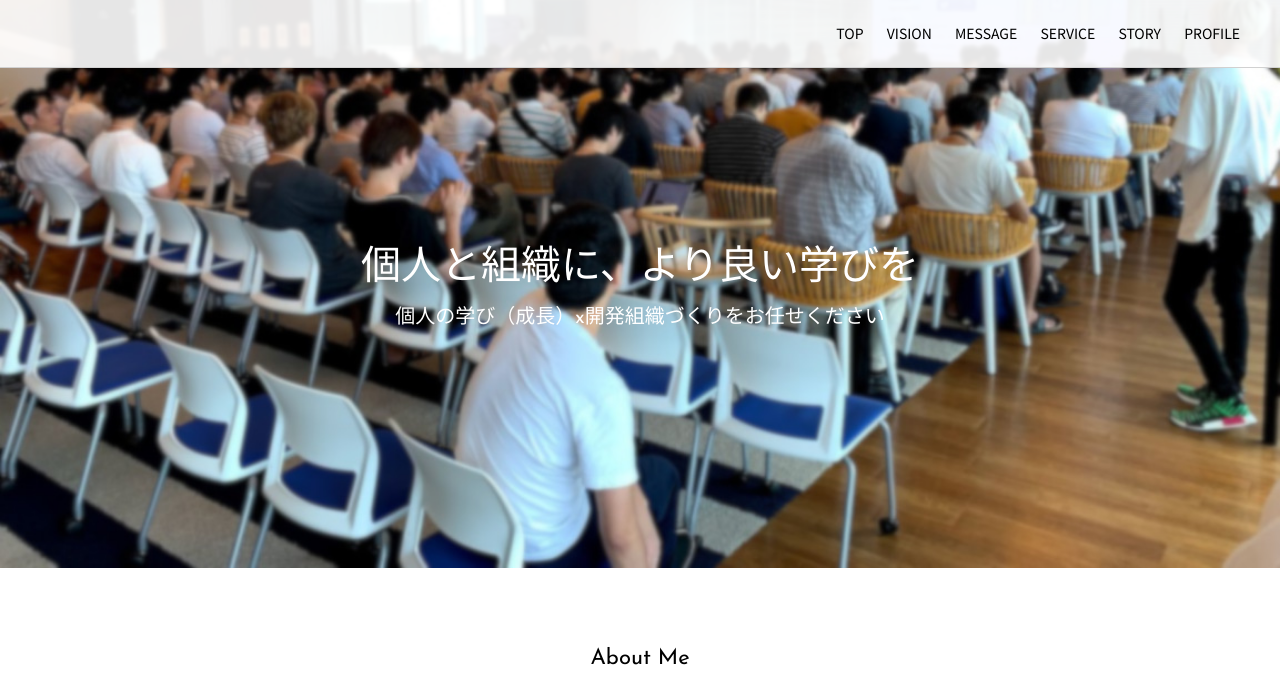
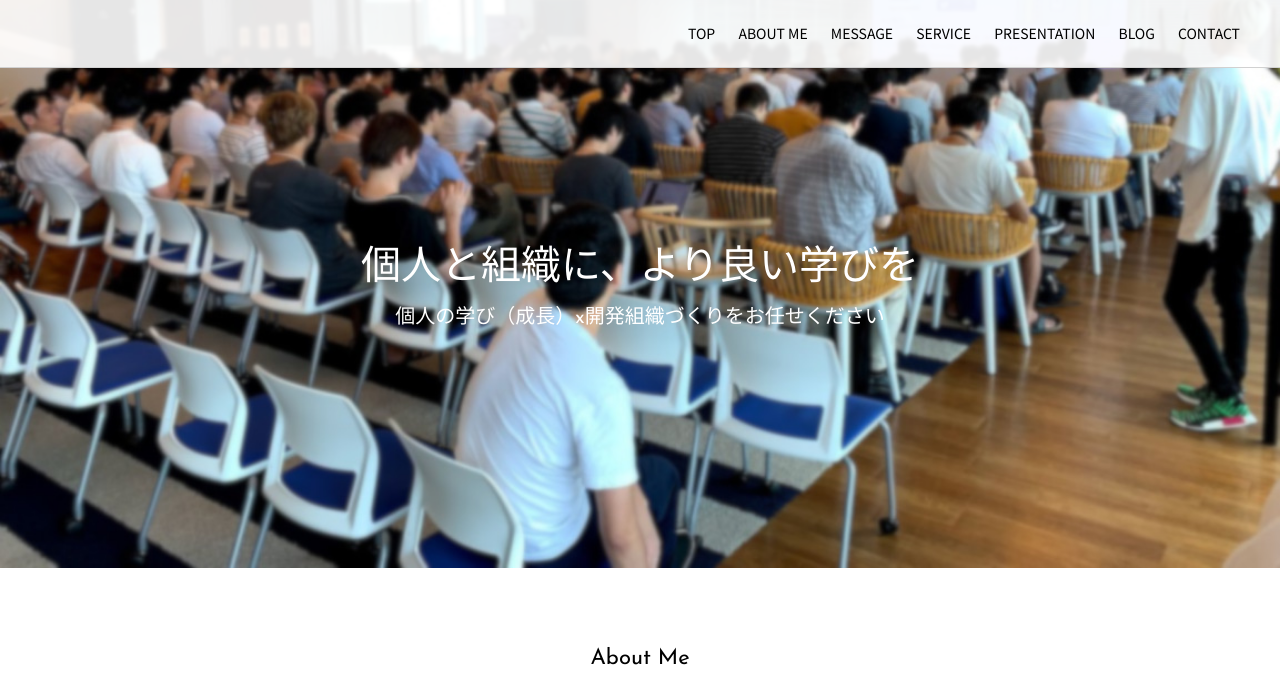
Before and after one commit to tsuyok/tsuyok.github.io, a plain HTML site: page index.html in a window 1280 px wide. Shown: the top 697 px of the page. Drawn offline with nearby package versions, Linux system fonts and the light colour scheme; no server answers; a script that the page names is missing.

Commit message:
ヘッダを変更

```diff
--- a/index.html
+++ b/index.html
@@ -17,11 +17,12 @@
 	<div class="panel">
 		<ul>
 			<li><a href="#header">TOP</a></li>
-			<li><a href="#sec01">VISION</a></li>
+			<li><a href="#sec01">ABOUT ME</a></li>
 			<li><a href="#sec02">MESSAGE</a></li>
 			<li><a href="#sec03">SERVICE</a></li>
-			<li><a href="#sec04">STORY</a></li>
-			<li><a href="#sec05">PROFILE</a></li>
+			<li><a href="#sec04">PRESENTATION</a></li>
+			<li><a href="#sec05">BLOG</a></li>
+            <li><a href="#sec06">CONTACT</a></li>
 		</ul>
 	</div>
 </nav>
@@ -230,7 +231,7 @@
 		<ul class="col2">
 			<li id="hatena-blog">
 			</li>
-			<li>
+			<li id="sec06">
 				<h2>お問い合わせ</h2>
 				<div>
 					講演や支援のお仕事を募集しております。こちらからお気軽にご連絡くださいませ。
```
